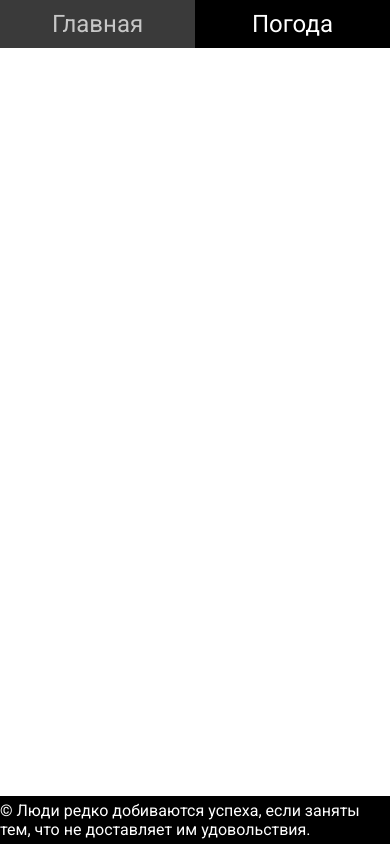
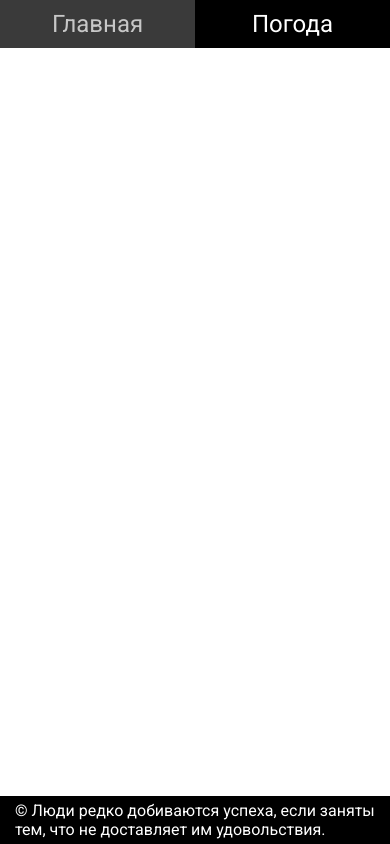
Before and after one commit to GrodMaster/react, a Next.js app: page / in a window 390 px wide. Built offline with nearby package versions, Linux system fonts and the light colour scheme; a web font is replaced by a local one.

Commit message:
add mobile margin

```diff
--- a/app/layout.tsx
+++ b/app/layout.tsx
@@ -20,7 +20,11 @@ export default function RootLayout({
         <section>
           <Navigation />
         {children}
-        <footer>&copy; Люди редко добиваются успеха, если заняты тем, что не доставляет им удовольствия.</footer>
+        <footer>
+
+          <div className='text'>&copy; Люди редко добиваются успеха, если заняты тем, что не доставляет им удовольствия.</div>
+
+        </footer>
         </section>
       </body>
     </html>
--- a/app/style/main.scss
+++ b/app/style/main.scss
@@ -43,7 +43,9 @@ body{
         justify-content: center;
     }
 }
-
+.text{
+    margin: 15px;
+}
 section{
     display: grid;
     grid-template-rows: auto 1fr auto;
```
